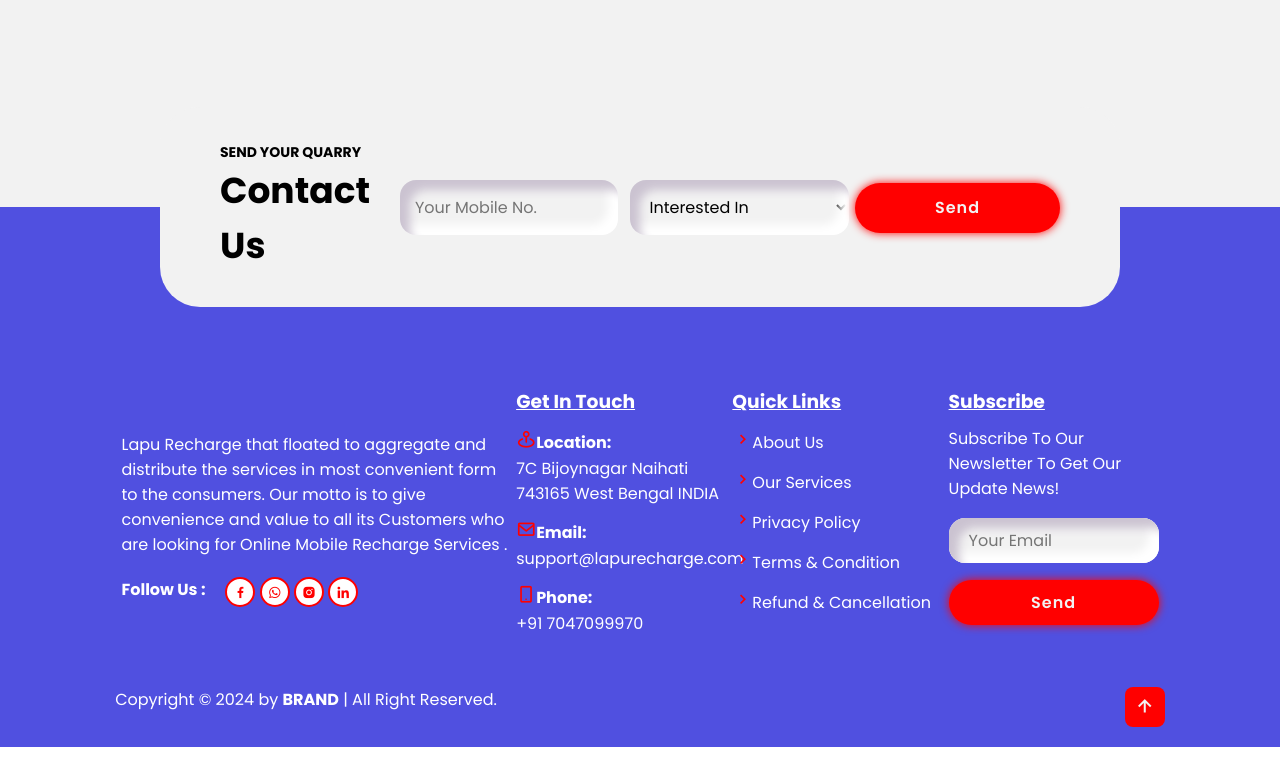
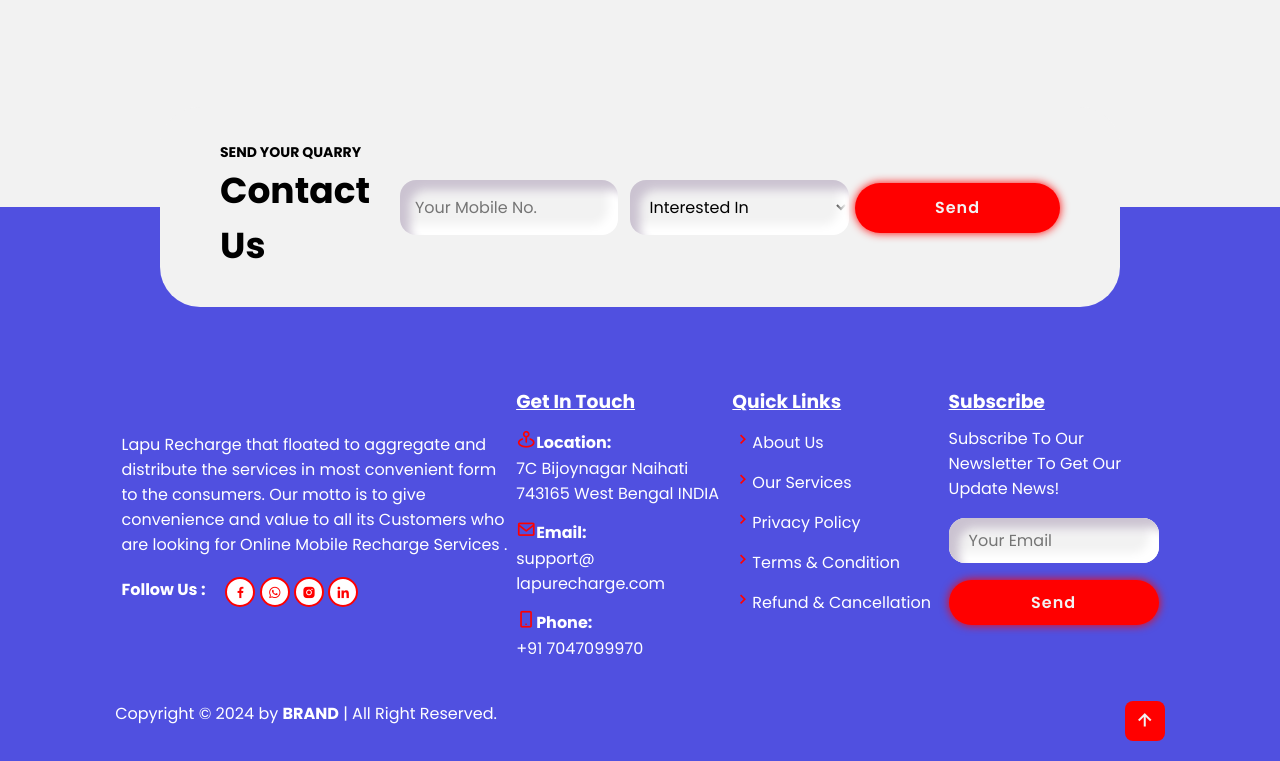
Before and after one commit to sujayr40/brand, a plain HTML site: page index.html in a window 1280 px wide. Shown: the part 4418-5179 px from the top of the page. Drawn offline with nearby package versions, Linux system fonts and the light colour scheme; some packages are replaced by stand-ins of ours; a script that the page names is missing.

Commit message:
Update index.html

```diff
--- a/index.html
+++ b/index.html
@@ -254,7 +254,7 @@
                     <a href="#">7C Bijoynagar Naihati<br>743165 West Bengal INDIA</a>
                 </p>
                 <p><span><i class='bx bx-envelope'></i></span><b>Email:</b><br>
-                    <a href="#">support@lapurecharge.com</a>
+                    <a href="#">support@<br>lapurecharge.com</a>
                 </p>
                 <p><span><i class='bx bx-mobile-alt'></i></span><b>Phone:</b><br>
                     <a href="#">+91 7047099970</a>
```
